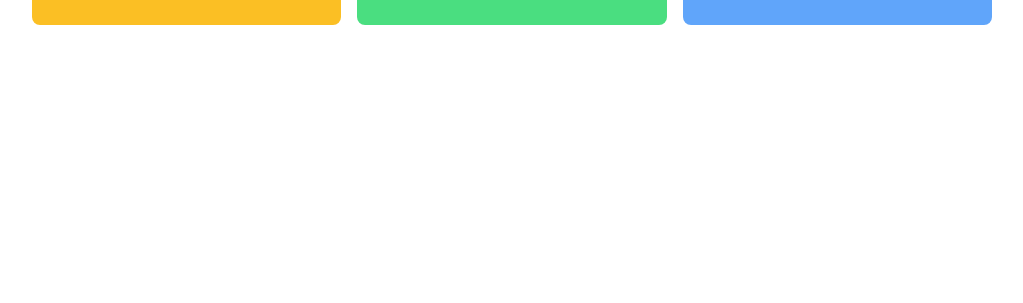
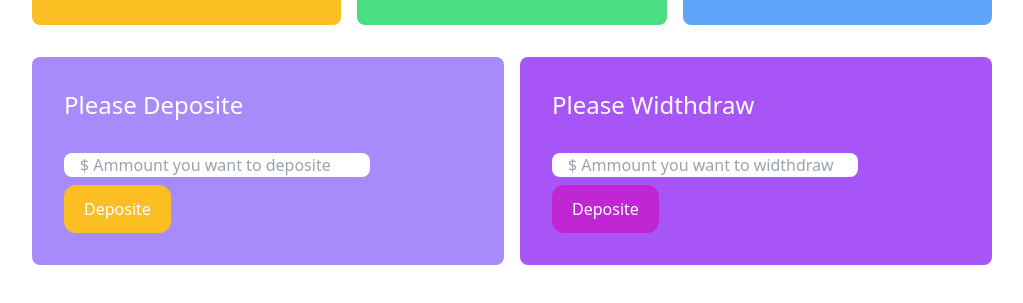
Before and after one commit to hasibprangon/My-bank-account-recap-function-, a plain HTML site: page index.html in a window 1280 px wide. Shown: the part 211-514 px from the top of the page, without its empty margins (128-1151 px from the left). Drawn offline with nearby package versions, Linux system fonts and the light colour scheme.

Commit message:
transection

```diff
--- a/index.html
+++ b/index.html
@@ -16,6 +16,7 @@
                 Account</span></h1>
     </header>
     <main>
+         <!-- diposite and widthdraw -->
         <section class="mt-8 text-white">
             <div class="grid grid-cols-3 gap-4 w-9/12 mx-auto text-center ">
                 <div class="bg-amber-400 p-8 rounded-lg	">
@@ -32,6 +33,21 @@
                 </div>
             </div>
         </section>
+         <!-- transection -->
+        <section>
+            <div class="grid grid-cols-2 w-9/12 mx-auto gap-4">
+                <div class="bg-violet-400 mt-8 p-8 rounded-lg ">
+                    <h4 class="text-white text-2xl mb-8 ">Please Deposite</h4>
+                    <input class="block w-9/12 px-4 mb-2 rounded-lg" type="text" name="" id="" placeholder="$ Ammount you want to deposite">
+                    <button class="bg-amber-400 hover:bg-blue-400 text-white rounded-xl px-5 py-3">Deposite</button>
+                </div>
+                <div class="bg-purple-500 mt-8 p-8 rounded-lg ">
+                    <h4 class="text-white text-2xl mb-8 ">Please Widthdraw</h4>
+                    <input class="block w-9/12 px-4 mb-2 rounded-lg" type="text" name="" id="" placeholder="$ Ammount you want to widthdraw">
+                    <button class="bg-fuchsia-600 hover:bg-pink-600 text-white rounded-xl px-5 py-3">Deposite</button>
+                </div>
+            </div>
+        </section>
     </main>
 </body>
 
```
